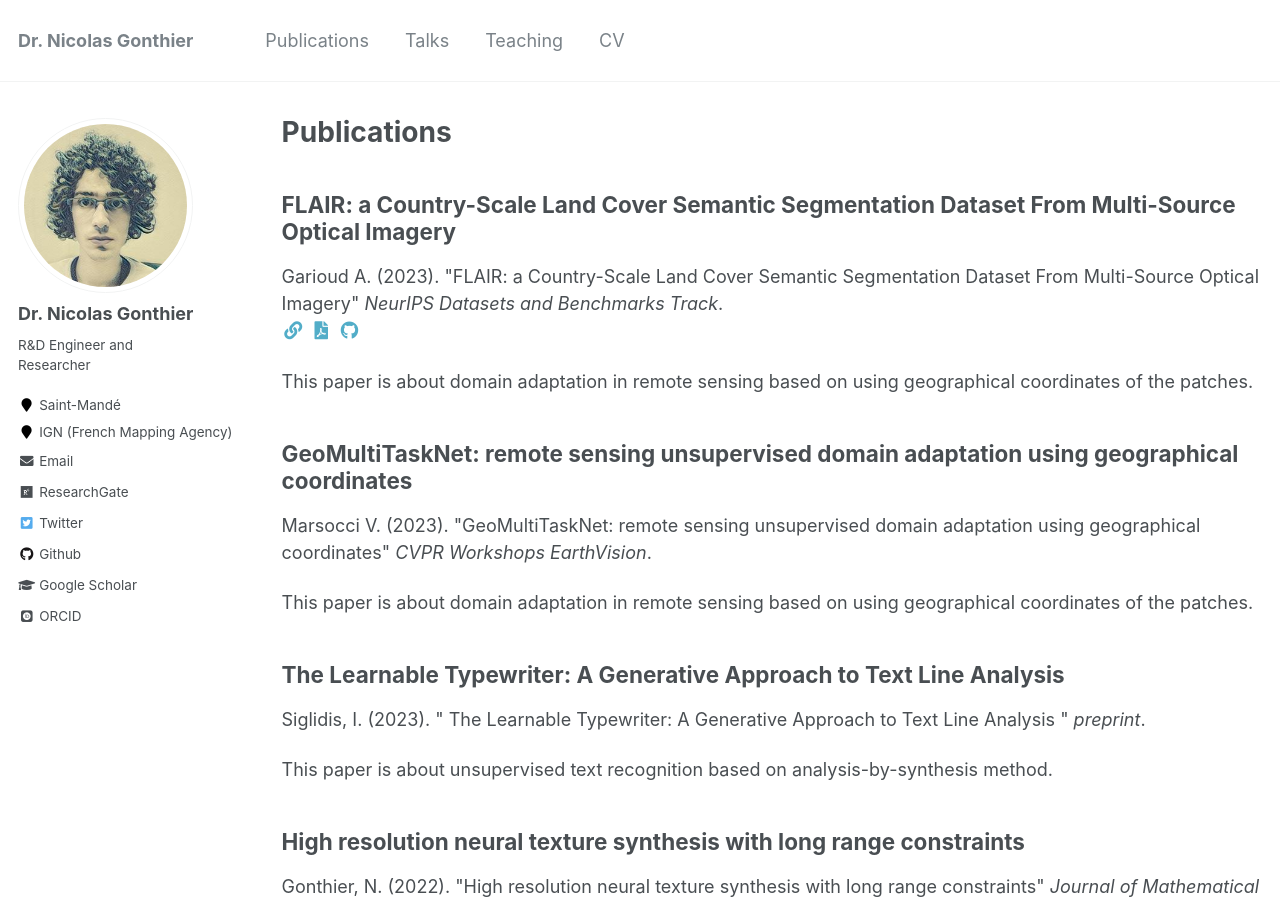
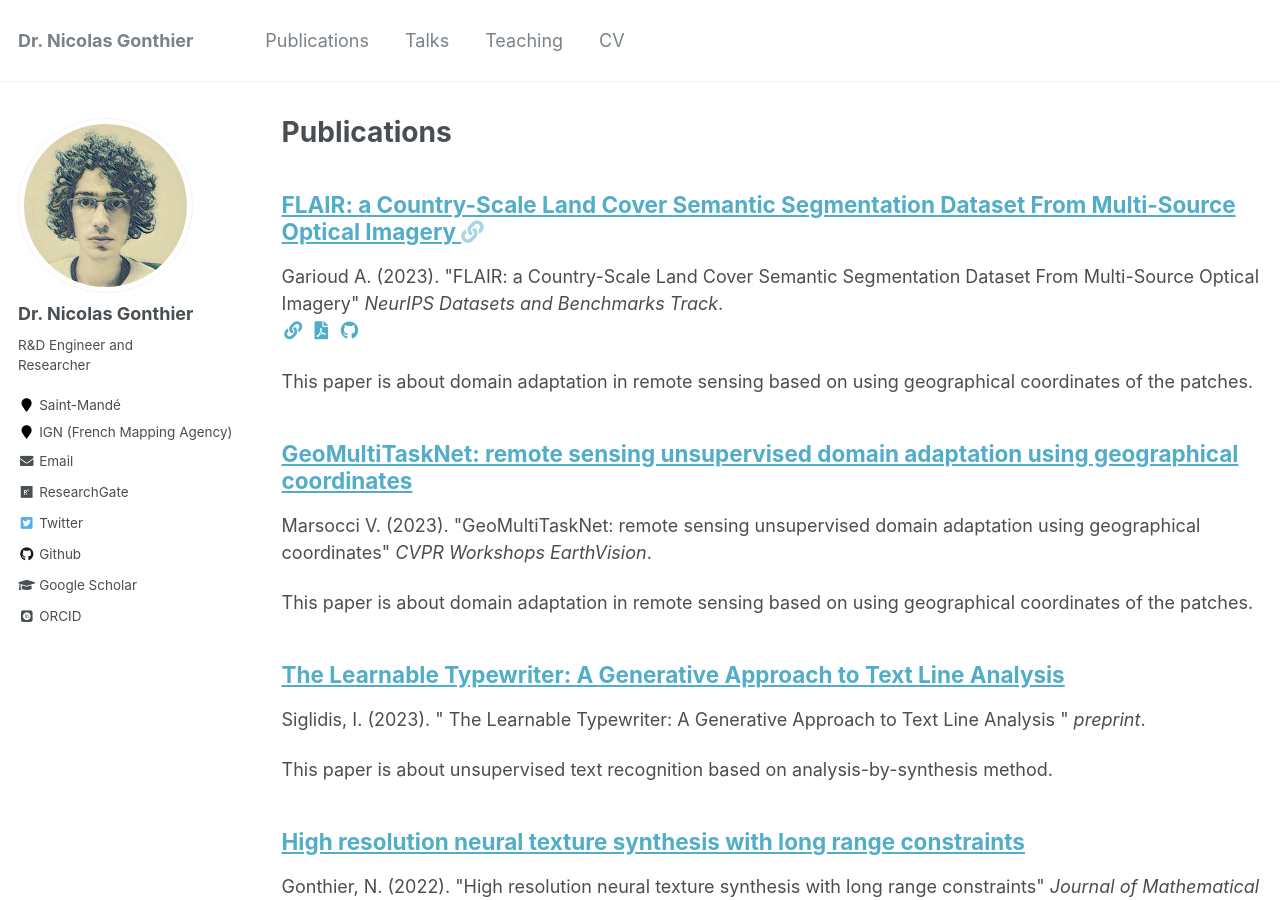
Before and after one commit to ngonthier/ngonthier.github.io, a Jekyll site: the page built from _pages/publications.md, in a window 1280 px wide and 900 px high. Built offline with Jekyll 4.4.1, drawn with Linux system fonts in a browser that asks for light colours; some web fonts are replaced.

Commit message:
keep the link to the publication page

```diff
--- a/_includes/archive-single.html
+++ b/_includes/archive-single.html
@@ -27,9 +27,7 @@
     {% endif %}
 
     <h2 class="archive__item-title" itemprop="headline">
-      {% if post.collection == 'publications' %}
-        {{ title }}
-      {% elsif post.link %}
+      {% if post.link %}
         <a href="{{ post.link }}">{{ title }}</a> <a href="{{ base_path }}{{ post.url }}" rel="permalink"><i class="fa fa-link" aria-hidden="true" title="permalink"></i><span class="sr-only">Permalink</span></a>
       {% else %}
         <a href="{{ base_path }}{{ post.url }}" rel="permalink">{{ title }}</a>
```
